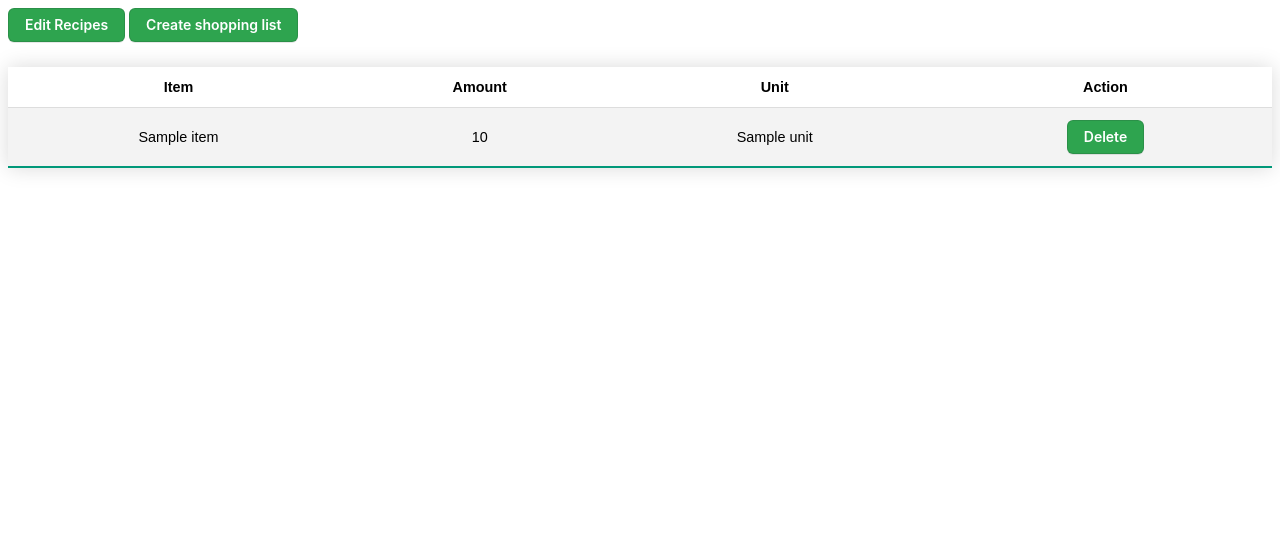
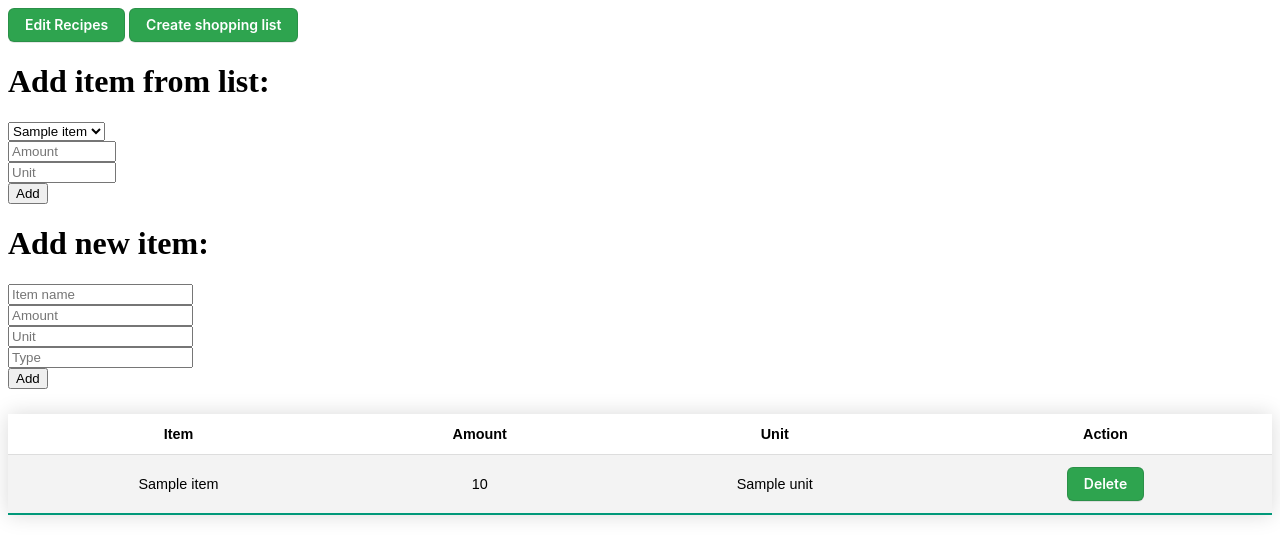
Before and after one commit to LeonMois/ShoppingList, a Flask app: template templates/index.html in a window 1280 px wide. Shown: the top 558 px of the page. Run offline with Flask 3, Linux system fonts and the light colour scheme; the template is opened without the code that fills it: most values are stand-ins (such as "Sample title", 1, 10 or a date in 2020).

Commit message:
css and single item in html

```diff
--- a/app.py
+++ b/app.py
@@ -16,9 +16,11 @@ def index():
             repository.createDBForUser("Leon")
         cur.close()
         query = repository.getShoppingList(connection)
+        single_items = mappings.mapRowsToSingleItems(repository.getSingleItems(connection))
         connection.close()
         shoppingList = mappings.mapRowsToSingleItems(query)
-        return flask.render_template("index.html", items=shoppingList)
+
+        return flask.render_template("index.html", items=shoppingList, single_items=single_items)
     else:
         if "edit" in flask.request.form:
             return flask.redirect("/crud_objects")
--- a/mappings.py
+++ b/mappings.py
@@ -45,3 +45,9 @@ def mapRowsToIngredients(rows) -> classes.Ingredient:
     for row in rows:
         ingredients.append(classes.Ingredient(row[1],row[2]))
     return ingredients
+
+def mapRowsToSingleItem(rows) -> list:
+    items = []
+    for row in rows:
+        items.append(classes.SingleItem(row[0],row[1],row[2],row[3],row[4]))
+    return items
--- a/templates/index.html
+++ b/templates/index.html
@@ -32,6 +32,52 @@
         </button>
       </form>
     </div>
+    <div>
+      <div>
+        <h1>Add item from list:</h1>
+        <form class="items" id="existing" method="post">
+          <select required name="item_name">
+            {% for item in single_items %}
+            <option name="option" value="{{ item.name }}">
+              {{ item.name }}
+            </option>
+            {% endfor %}
+          </select>
+          <br />
+          <input
+            type="text"
+            name="amount"
+            style="width: 100px"
+            placeholder="Amount"
+          />
+          <br />
+          <input
+            type="text"
+            name="unit"
+            style="width: 100px"
+            placeholder="Unit"
+          />
+          <br />
+        </form>
+        <button form="existing" type="submit" name="item" value="add">
+          Add
+        </button>
+      </div>
+      <div>
+        <h1>Add new item:</h1>
+        <form class="items" id="new" method="post">
+          <input type="text" name="item_name" placeholder="Item name" />
+          <br />
+          <input type="text" name="amount" placeholder="Amount" />
+          <br />
+          <input type="text" name="unit" placeholder="Unit" />
+          <br />
+          <input type="text" name="type" placeholder="Type" />
+          <br />
+        </form>
+        <button form="new" type="submit" name="item" value="add">Add</button>
+      </div>
+    </div>
     <div class="flex-container">
       <table class="styled-table">
         <tr>
```
